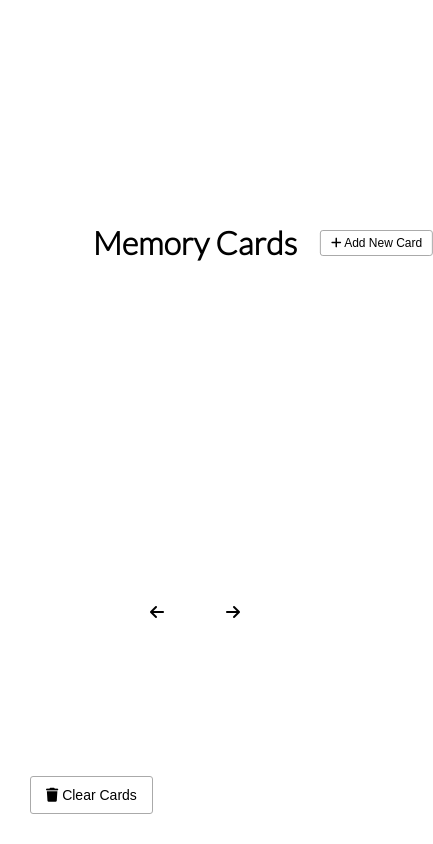
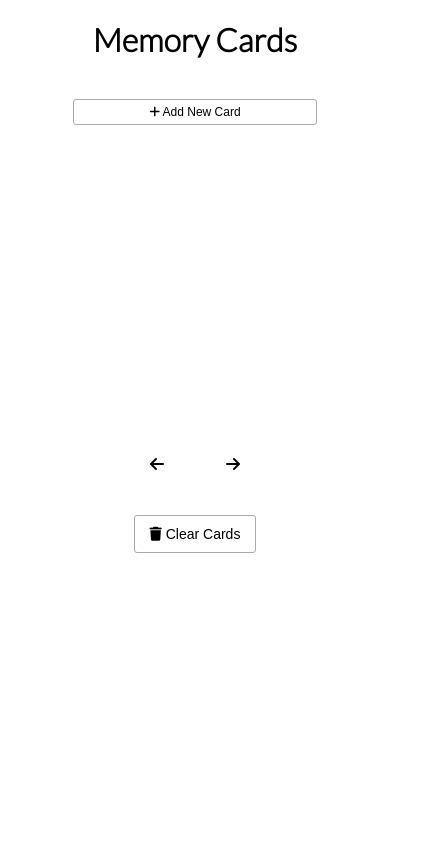
Before and after one commit to NurikBK/memory-cards, a plain HTML site: page index.html in a window 390 px wide. Shown: the whole page, 433 px wide, since content can reach past the window. Drawn offline with Linux system fonts and the light colour scheme.

Commit message:
mobile first

```diff
--- a/index.html
+++ b/index.html
@@ -9,15 +9,14 @@
     <title>Memory Cards</title>
 </head>
 <body>
-    <button id="clear" class="clear btn">
-        <i class="fas fa-trash"></i> Clear Cards
-    </button>
 
-    <h1>Memory Cards
+    <div class="header">
+        <h1>Memory Cards
+        </h1>
         <button id="show" class="btn btn-small">
             <i class="fas fa-plus"></i> Add New Card
         </button>
-    </h1>
+    </div>
     <div id="cards-container" class="cards">
         <!-- <div class="card active">
             <div class="inner-card">
@@ -71,6 +70,9 @@
             <i class="fas fa-plus"></i>Add Card
         </button>
     </div>
+    <button id="clear" class="clear btn">
+        <i class="fas fa-trash"></i> Clear Cards
+    </button>
 
     <script src="script.js"></script>
 </body>
--- a/style.css
+++ b/style.css
@@ -9,14 +9,20 @@ body {
   font-family: "Lato", sans-serif;
   display: flex;
   flex-direction: column;
-  justify-content: center;
+  justify-content: flex-start;
   align-items: center;
   height: 100vh;
   overflow: hidden;
   margin: 0;
 }
+h1 {
+  margin: 20px;
+}
 
-h1 {
+.header button {
+  margin-bottom: 10px;
+}
+/* h1 {
   position: relative;
 }
 h1 button {
@@ -24,7 +30,7 @@ h1 button {
   right: 0;
   transform: translate(120%, -50%);
   z-index: 2;
-}
+} */
 
 .btn {
   cursor: pointer;
@@ -46,11 +52,11 @@ h1 button {
   background-color: transparent;
 }
 
-.clear {
+/* .clear {
   position: absolute;
   bottom: 30px;
   left: 30px;
-}
+} */
 
 .cards {
   perspective: 1000px;
@@ -160,7 +166,7 @@ h1 button {
   display: flex;
   flex-direction: column;
   align-items: center;
-  justify-content: center;
+  justify-content: flex-start;
   padding: 10px 0;
   position: absolute;
   top: 0;
@@ -191,3 +197,7 @@ h1 button {
   min-width: 350px;
   max-width: 100%;
 }
+.header {
+  display: flex;
+  flex-direction: column;
+}
```
